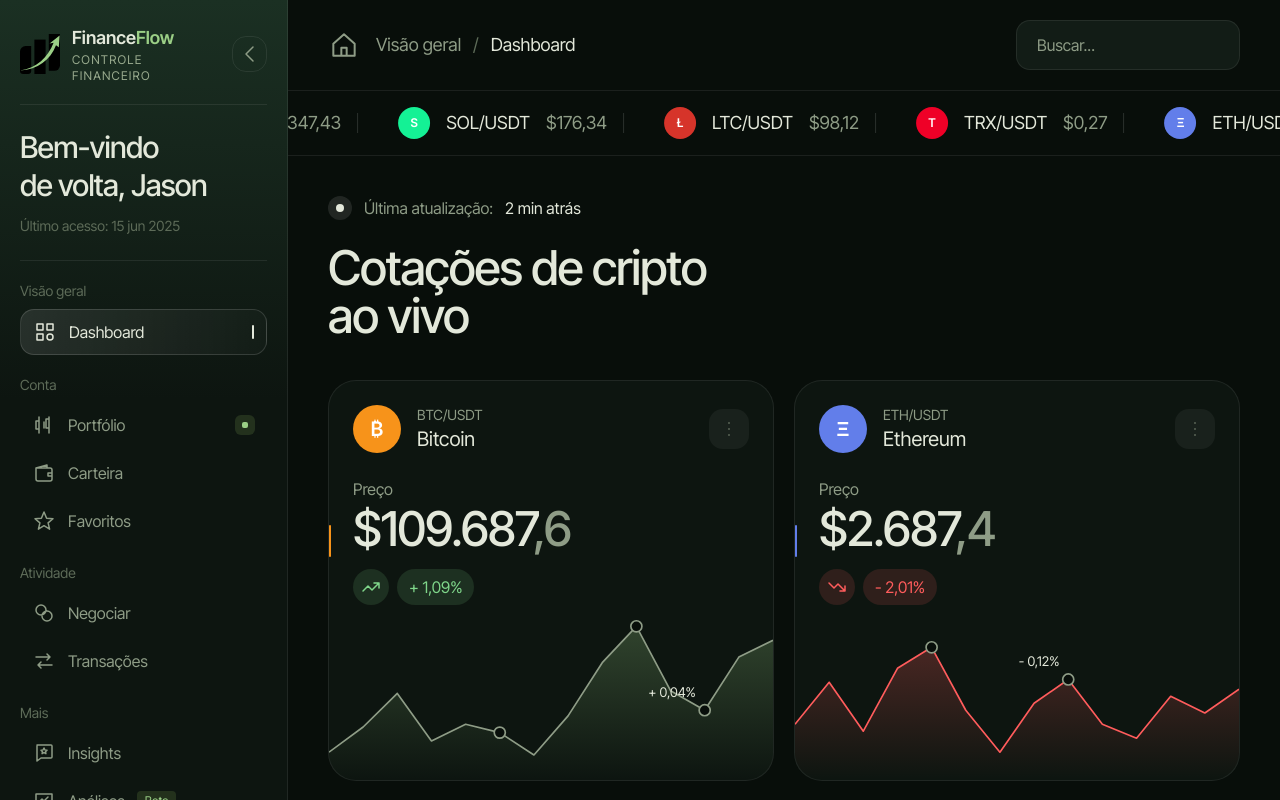
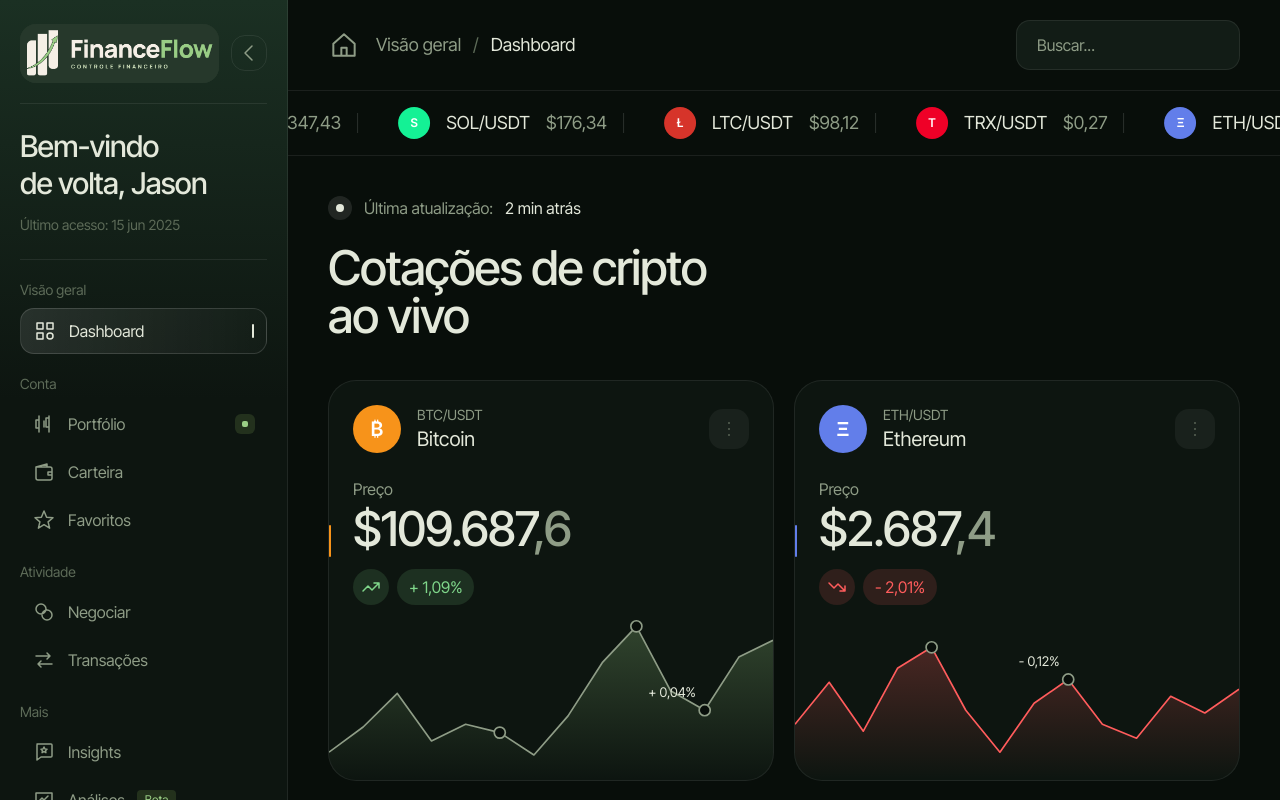
Before and after one commit to dutrathiagodev/financeflow, a Next.js app: page / in a window 1280 px wide. Built offline with nearby package versions, Linux system fonts and the light colour scheme.

Commit message:
feat: usa o logo oficial do FinanceFlow na sidebar

```diff
--- a/src/components/layout/sidebar.tsx
+++ b/src/components/layout/sidebar.tsx
@@ -1,4 +1,4 @@
-import { BrandMark } from "@/components/ui/brand-mark";
+import Image from "next/image";
 import { Icon } from "@/components/ui/icon";
 import { NavBadgeView } from "@/components/ui/nav-badge";
 import { brand, navGroups, welcome } from "@/content/navigation";
@@ -8,18 +8,20 @@ export function Sidebar() {
   return (
     <aside className="hidden w-72 shrink-0 flex-col overflow-y-auto border-r border-line bg-linear-to-b from-[#1b3023] via-panel to-panel px-5 py-6 lg:flex">
       <div className="flex items-center gap-3 border-b border-line pb-5">
-        <BrandMark />
-        <div className="leading-tight">
-          <p className="text-lg font-semibold">
-            {brand.nameStart}
-            <span className="text-accent">{brand.nameEnd}</span>
-          </p>
-          <p className="text-xs uppercase tracking-widest text-brand-mint/70">{brand.tagline}</p>
+        <div className="relative aspect-[3.4/1] flex-1 overflow-hidden rounded-2xl bg-brand-dark">
+          <Image
+            src={brand.logo}
+            alt={brand.logoAlt}
+            fill
+            sizes="200px"
+            priority
+            className="scale-[1.3] object-cover"
+          />
         </div>
         <button
           type="button"
           aria-label="Recolher menu"
-          className="ml-auto grid size-9 place-items-center rounded-control border border-line text-ink-muted hover:text-ink"
+          className="grid size-9 place-items-center rounded-control border border-line text-ink-muted hover:text-ink"
         >
           <Icon name="chevronLeft" className="size-4" />
         </button>
--- a/src/components/ui/brand-mark.tsx
+++ /dev/null
@@ -1,18 +0,0 @@
-import { cn } from "@/lib/utils";
-
-export function BrandMark({ className }: { className?: string }) {
-  return (
-    <svg viewBox="0 0 100 100" aria-hidden="true" className={cn("size-10 shrink-0", className)}>
-      <path fill="var(--color-brand-cream)" d="M0 44a14 14 0 0 1 14-14h14v62a8 8 0 0 1-8 8h-12a8 8 0 0 1-8-8z" />
-      <rect x="36" y="14" width="28" height="86" rx="0" fill="var(--color-brand-cream)" />
-      <path fill="var(--color-brand-cream)" d="M72 0h28v78a14 14 0 0 1-14 14H72z" />
-      <path
-        fill="var(--color-accent)"
-        stroke="var(--color-brand-dark)"
-        strokeWidth={1.5}
-        strokeLinejoin="round"
-        d="M0 91C42 86 70 58 84 22L74 24 99 4 97 33 90 28C75 66 45 88 0 91z"
-      />
-    </svg>
-  );
-}
--- a/src/content/navigation.ts
+++ b/src/content/navigation.ts
@@ -1,9 +1,8 @@
 import type { NavGroup } from "@/types/navigation";
 
 export const brand = {
-  nameStart: "Finance",
-  nameEnd: "Flow",
-  tagline: "Controle financeiro",
+  logo: "/images/financeflow-logo.png",
+  logoAlt: "FinanceFlow — Controle financeiro",
 };
 
 export const welcome = {
```
Also changed, not shown: public/images/financeflow-logo.png (added).
